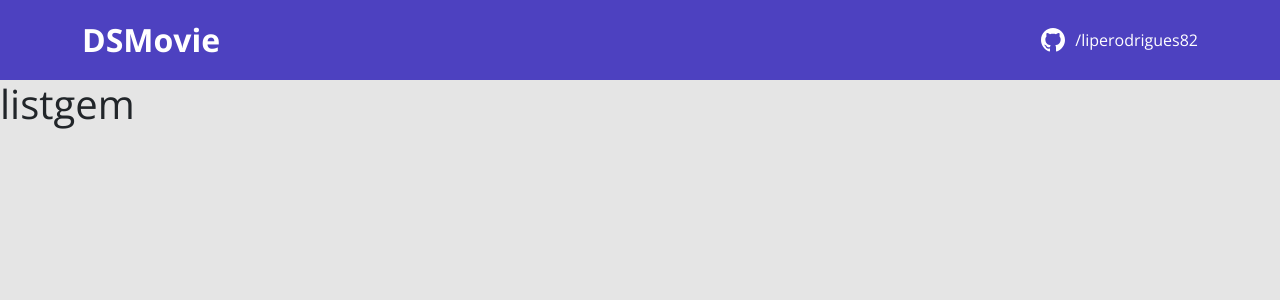
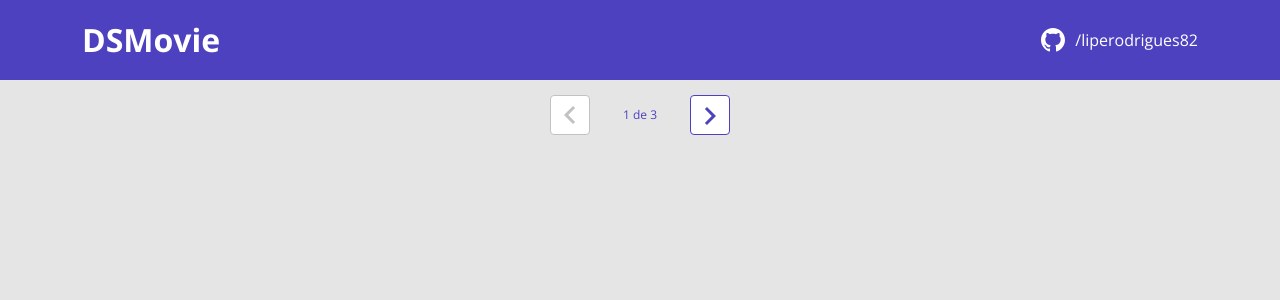
Before and after one commit to liperodrigues82/dsmovie, a React (Create React App) app in the folder frontend/: page / in a window 1280 px wide. Shown: the top 300 px of the page. Built offline with nearby package versions, Linux system fonts and the light colour scheme.

Commit message:
Form layout and Pagination

```diff
--- /dev/null
+++ b/frontend/src/components/Pagination/index.tsx
@@ -0,0 +1,21 @@
+import { ReactComponent as Arrow } from 'assets/img/arrow.svg';
+import './style.css';
+
+function Pagination() {
+
+    return (
+        <div className="dsmovie-pagination-container">
+            <div className="dsmovie-pagination-box">
+                <button className="dsmovie-pagination-button" disabled={true} >
+                    <Arrow />
+                </button>
+                <p>{`${1} de ${3}`}</p>
+                <button className="dsmovie-pagination-button" disabled={false} >
+                    <Arrow className="dsmovie-flip-horizontal" />
+                </button>
+            </div>
+        </div>
+    );
+}
+
+export default Pagination;
--- /dev/null
+++ b/frontend/src/components/Pagination/style.css
@@ -0,0 +1,53 @@
+.dsmovie-pagination-container {
+    padding: 15px 0;
+    display: flex;
+    justify-content: center;
+    align-items: center;
+}
+
+.dsmovie-pagination-box {
+    width: 180px;
+    display: flex;
+    justify-content: space-between;
+    align-items: center;
+}
+
+.dsmovie-pagination-box form {
+    width: 100%;
+    display: flex;
+}
+
+.dsmovie-pagination-button {
+    width: 40px;
+    height: 40px;
+    border-radius: 4px;
+    background-color: #fff;
+    display: flex;
+    justify-content: center;
+    align-items: center;
+    border: 1px solid var(--color-primary);
+    cursor: pointer;
+}
+
+.dsmovie-pagination-button svg {
+    filter: brightness(0) saturate(100%) invert(26%) sepia(19%) saturate(7395%) hue-rotate(234deg) brightness(89%) contrast(92%);
+}
+
+.dsmovie-pagination-button:disabled {
+    border: 1px solid #c2c2c2;
+    cursor: unset;
+}
+
+.dsmovie-pagination-button:disabled svg {
+    filter: none;
+}
+
+.dsmovie-pagination-container p {
+    margin: 0;
+    font-size: 12px;
+    color: var(--color-primary);
+}
+
+.dsmovie-flip-horizontal {
+    transform: rotate(180deg);
+}
--- a/frontend/src/pages/Form/index.tsx
+++ b/frontend/src/pages/Form/index.tsx
@@ -1,9 +1,42 @@
-
+import './style.css';
 
 function Form() {
 
+    const movie = {
+        id: 1,
+        image: "https://www.themoviedb.org/t/p/w533_and_h300_bestv2/jBJWaqoSCiARWtfV0GlqHrcdidd.jpg",
+        title: "The Witcher",
+        count: 2,
+        score: 4.5
+    };
+
     return (
-        <h1>formulário</h1>
+        <div className="dsmovie-form-container">
+            <img className="dsmovie-movie-card-image" src={movie.image} alt={movie.title} />
+            <div className="dsmovie-card-bottom-container">
+                <h3>{movie.title}</h3>
+                <form className="dsmovie-form">
+                    <div className="form-group dsmovie-form-group">
+                        <label htmlFor="email">Informe seu email</label>
+                        <input type="email" className="form-control" id="email" />
+                    </div>
+                    <div className="form-group dsmovie-form-group">
+                        <label htmlFor="score">Informe sua avaliação</label>
+                        <select className="form-control" id="score">
+                            <option>1</option>
+                            <option>2</option>
+                            <option>3</option>
+                            <option>4</option>
+                            <option>5</option>
+                        </select>
+                    </div>
+                    <div className="dsmovie-form-btn-container">
+                        <button type="submit" className="btn btn-primary dsmovie-btn">Salvar</button>
+                    </div>
+                </form>
+                <button className="btn btn-primary dsmovie-btn mt-3">Cancelar</button>
+            </div>
+        </div>
     );
 }
 
--- /dev/null
+++ b/frontend/src/pages/Form/style.css
@@ -0,0 +1,57 @@
+.dsmovie-form-container {
+    max-width: 480px;
+    margin: 40px auto;
+    padding: 20px;
+}
+
+.dsmovie-form {
+    width: calc(100% - 20px);
+}
+
+.dsmovie-form-group {
+    margin-bottom: 20px;
+}
+
+.dsmovie-form-group label {
+    font-size: 12px;
+    color: #aaa;
+}
+
+.dsmovie-form-btn-container {
+    display: flex;
+    justify-content: center;
+}
+
+.dsmovie-movie-card-image {
+    width: 100%;
+    border-radius: 8px 8px 0 0;
+}
+
+.dsmovie-card-bottom-container {
+    background-color: #fff;
+    display: flex;
+    flex-direction: column;
+    align-items: center;
+    padding: 10px 10px 20px 10px;
+    border-radius: 0 0 8px 8px;
+}
+
+.dsmovie-card-bottom-container h3 {
+    color: #4A4A4A;
+    text-align: center;
+    font-size: 14px;
+    font-weight: 700;
+    margin-bottom: 10px;
+    min-height: 40px;
+}
+
+.dsmovie-btn {
+    background-color: var(--color-primary);
+    font-size: 14px;
+    font-weight: 700;
+    height: 40px;
+    width: 180px;
+    display: flex;
+    align-items: center;
+    justify-content: center;
+}
--- a/frontend/src/pages/Listing/index.tsx
+++ b/frontend/src/pages/Listing/index.tsx
@@ -1,9 +1,9 @@
-
+import Pagination from "../../components/Pagination";
 
 function Listing() {
 
     return (
-        <h1>listgem</h1>
+        <Pagination />
     );
 }
 
```
